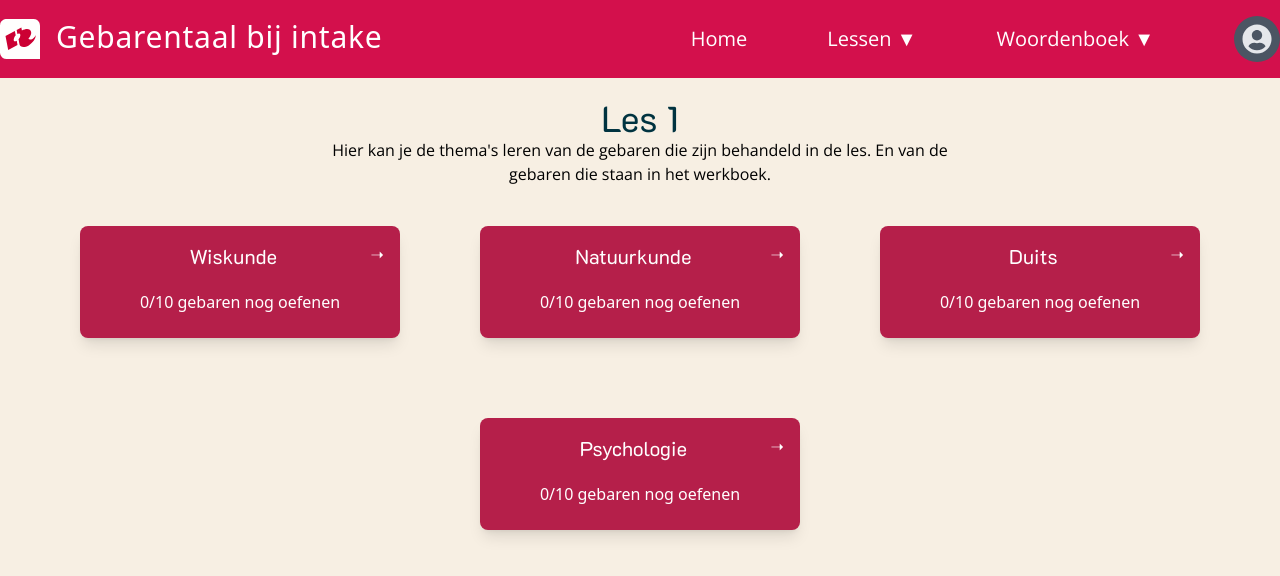
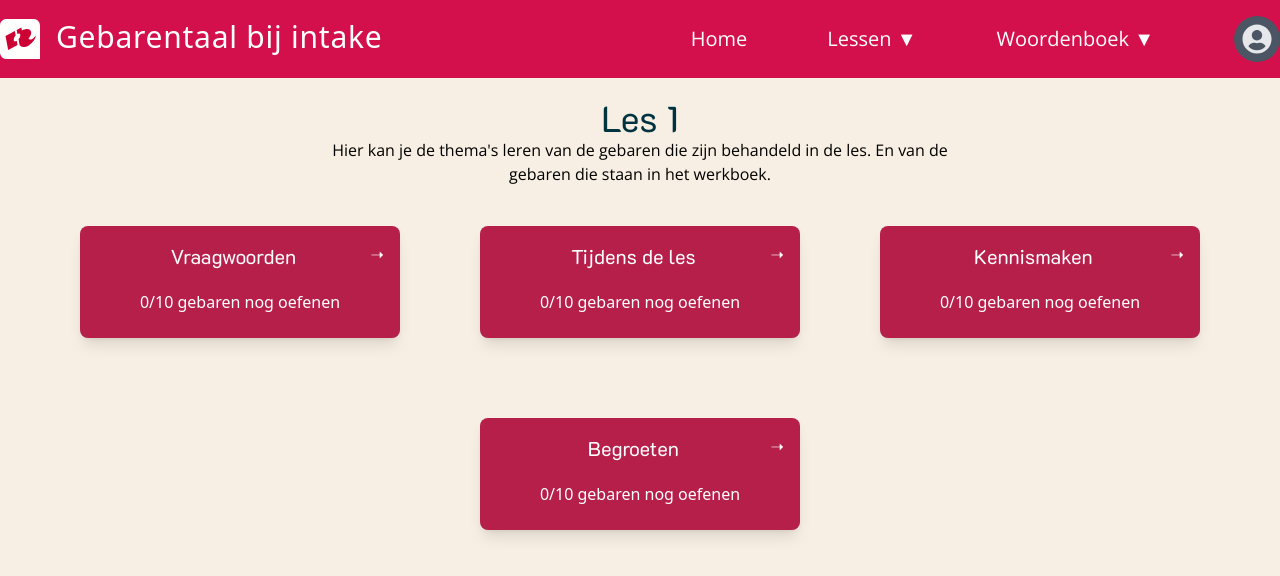
Before and after one commit to QuintenVanDerBlom/SignWitch, a React (Vite) app: page /les/1 in a window 1280 px wide. Shown: the top 576 px of the page. Built offline with nearby package versions, Linux system fonts and the light colour scheme; sample sign-in values are in the browser's storage.

Commit message:
lessen aangepast

```diff
--- a/src/pages/Lessons/Lesson.jsx
+++ b/src/pages/Lessons/Lesson.jsx
@@ -5,26 +5,32 @@ import CategoryContainer from "./CategoryContainer.jsx";
 function Lesson() {
     const { id } = useParams();
     const categories = [
-        { id: 1, category_name: "Wiskunde", lesson_id: 1 },
-        { id: 2, category_name: "Natuurkunde", lesson_id: 1 },
-        { id: 3, category_name: "Scheikunde", lesson_id: 2 },
-        { id: 4, category_name: "Biologie", lesson_id: 2 },
-        { id: 5, category_name: "Geschiedenis", lesson_id: 3 },
-        { id: 6, category_name: "Aardrijkskunde", lesson_id: 3 },
-        { id: 7, category_name: "Economie", lesson_id: 4 },
-        { id: 8, category_name: "Bedrijfskunde", lesson_id: 4 },
-        { id: 9, category_name: "Informatica", lesson_id: 5 },
-        { id: 10, category_name: "Programmeren", lesson_id: 5 },
-        { id: 11, category_name: "Engels", lesson_id: 6 },
-        { id: 12, category_name: "Frans", lesson_id: 6 },
-        { id: 13, category_name: "Duits", lesson_id: 1 },
-        { id: 14, category_name: "Spaans", lesson_id: 2 },
-        { id: 15, category_name: "Muziek", lesson_id: 3 },
-        { id: 16, category_name: "Kunst", lesson_id: 4 },
-        { id: 17, category_name: "Lichamelijke Opvoeding", lesson_id: 5 },
-        { id: 18, category_name: "Filosofie", lesson_id: 6 },
-        { id: 19, category_name: "Psychologie", lesson_id: 1 },
-        { id: 20, category_name: "Sociologie", lesson_id: 2 }
+        { id: 1, category_name: "Vraagwoorden", lesson_id: 1 },
+        { id: 2, category_name: "Tijdens de les", lesson_id: 1 },
+        { id: 3, category_name: "Kennismaken", lesson_id: 1 },
+        { id: 4, category_name: "Begroeten", lesson_id: 1 },
+        { id: 5, category_name: "Werkwoorden", lesson_id: 2 },
+        { id: 6, category_name: "Luisterhouding", lesson_id: 2 },
+        { id: 7, category_name: "Gevoelens", lesson_id: 2 },
+        { id: 8, category_name: "Tellen", lesson_id: 2 },
+        { id: 9, category_name: "Dagen & overig", lesson_id: 3 },
+        { id: 10, category_name: "Maanden", lesson_id: 3 },
+        { id: 11, category_name: "Dagen", lesson_id: 3 },
+        { id: 12, category_name: "Afspraak maken", lesson_id: 3 },
+        { id: 13, category_name: "Vraagwoorden", lesson_id: 3 },
+        { id: 14, category_name: "Getallen", lesson_id: 4},
+        { id: 15, category_name: "Klok kijken", lesson_id: 4 },
+        { id: 16, category_name: "Doktersbezoek algemeen", lesson_id: 5 },
+        { id: 17, category_name: "Anamnese", lesson_id: 5 },
+        { id: 18, category_name: "Steden", lesson_id: 5 },
+        { id: 19, category_name: "Gezin", lesson_id: 5 },
+        { id: 20, category_name: "Relaties", lesson_id: 5 },
+        { id: 21, category_name: "vingerspellen", lesson_id: 5 },
+        { id: 22, category_name: "Onderzoek en lichamelijke klachten", lesson_id: 6 },
+        { id: 23, category_name: "Ziekenhuisopname deel 1", lesson_id: 6 },
+        { id: 24, category_name: "Ziekenhuisopname deel 2", lesson_id: 7 },
+        { id: 25, category_name: "Lichaamsdelen", lesson_id: 7 },
+        { id: 26, category_name: "Organen", lesson_id: 7 },
     ];
     const filteredCategories = categories.filter(category => category.lesson_id === parseInt(id));
 
```
